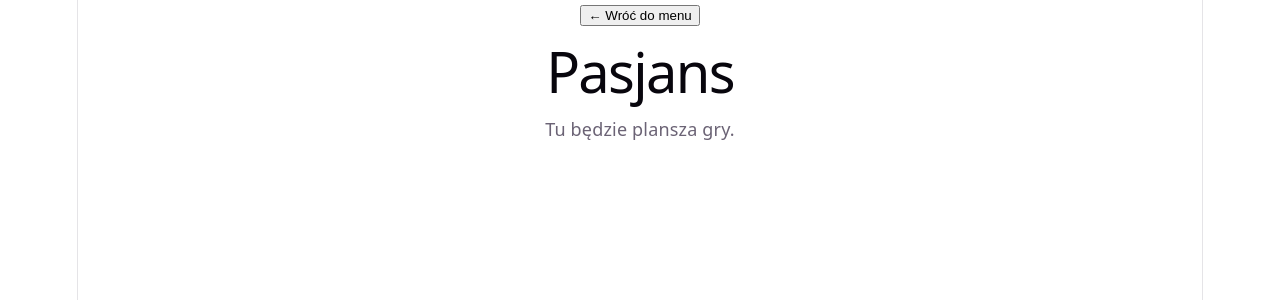
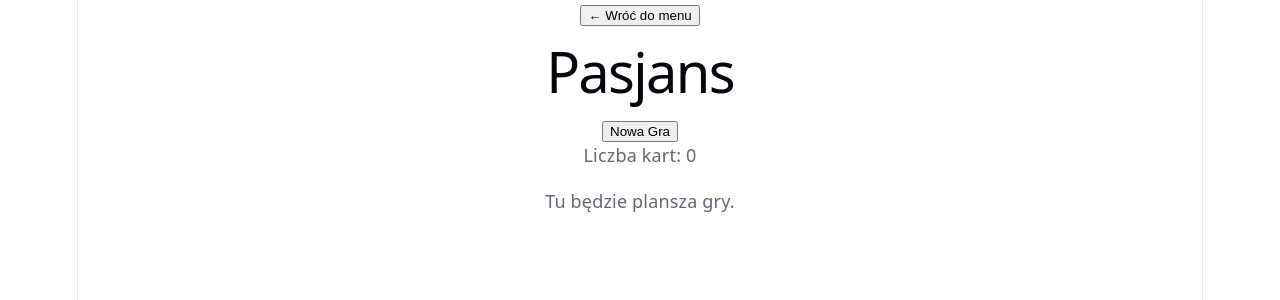
Before and after one commit to BartoszSuska/mini-games, a React (Vite) app: page /solitaire in a window 1280 px wide. Shown: the top 300 px of the page. Built offline with nearby package versions, Linux system fonts and the light colour scheme.

Commit message:
added deck shuffling for solitaire

```diff
--- /dev/null
+++ b/src/games/solitaire/deck.ts
@@ -0,0 +1,48 @@
+import type {Card, CardValue, Suit} from "./types"
+
+const suits: Suit[] = [
+    "hearts",
+    "diamonds",
+    "clubs",
+    "spades"
+]
+
+const values: CardValue[] = [
+    "A", "02", "03", "04", "05", "06", "07", "08", "09", "10", "J", "Q", "K"
+]
+
+export function createDeck(): Card[] {
+    const deck: Card[] = []
+
+    for (const suit of suits){
+        for (const value of values){
+            deck.push({
+                id: `${suit}-${value}`,
+                suit,
+                value,
+                image: `/cards/card_${suit}_${value}.png`,
+                faceUp: false
+            })
+        }
+    }
+
+    return deck;
+}
+
+export function shuffleDeck(deck: Card[]): Card[] {
+    const shuffledDeck = [...deck]
+
+    for (let i = shuffledDeck.length - 1; i > 0; i--){
+        const randomIndex: number = Math.floor(Math.random() * (i + 1));
+
+        [
+            shuffledDeck[i],
+            shuffledDeck[randomIndex]
+        ] = [
+            shuffledDeck[randomIndex],
+            shuffledDeck[i]
+        ]
+    }
+
+    return shuffledDeck
+}
--- /dev/null
+++ b/src/games/solitaire/types.ts
@@ -0,0 +1,11 @@
+export type Suit = "hearts" | "diamonds" | "spades" | "clubs"
+
+export type CardValue = "A" | "02" | "03" | "04" | "05" | "06" | "07" | "08" | "09" | "10" | "J" | "Q" | "K"
+
+export type Card ={
+    id: string
+    suit: Suit
+    value: CardValue
+    image: string
+    faceUp: boolean
+}
--- a/src/pages/Solitaire.tsx
+++ b/src/pages/Solitaire.tsx
@@ -1,7 +1,22 @@
 import { useNavigate } from "react-router-dom";
+import { useState } from "react"
+import type {Card} from "../games/solitaire/types"
+import { createDeck, shuffleDeck} from "../games/solitaire/deck"
 
 function Solitaire() {
   const navigate = useNavigate();
+
+  const [deck, setDeck] = useState<Card[]>([])
+
+  function startNewGame() {
+    const newDeck = createDeck();
+
+    const shuffledDeck = shuffleDeck(newDeck)
+
+    setDeck(shuffledDeck)
+
+    console.log(deck)
+  }
 
   return (
     <div>
@@ -11,6 +26,31 @@ function Solitaire() {
 
       <h1>Pasjans</h1>
 
+      <button onClick={startNewGame}>
+        Nowa Gra
+      </button>
+
+      <p>Liczba kart: {deck.length}</p>
+
+      <div
+        style={{
+          display: "flex",
+          gap: "10px",
+          marginTop: "20px",
+        }}
+      >
+        {deck.slice(0, 5).map((card) => (
+          <img
+            key={card.id}
+            src={card.image}
+            alt={`${card.value} ${card.suit}`}
+            style={{
+              width: "100px",
+            }}
+          />
+        ))}
+      </div>
+
       <p>Tu będzie plansza gry.</p>
     </div>
   );
```
